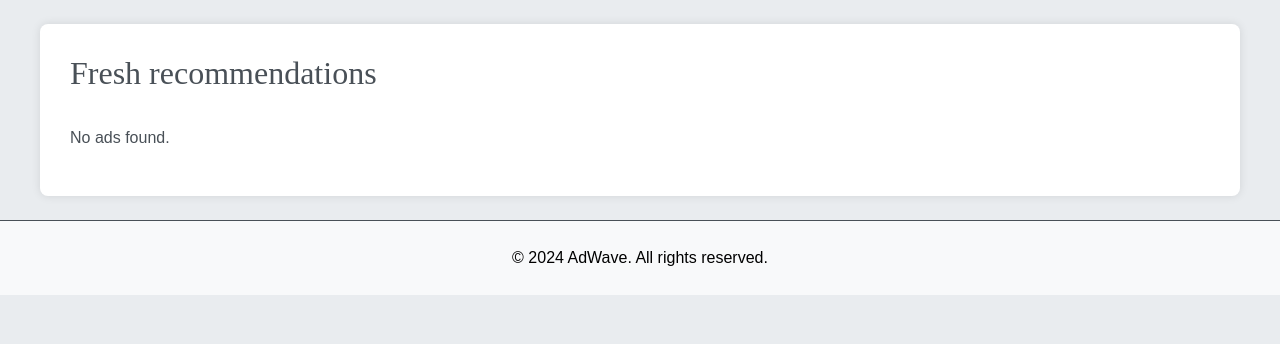
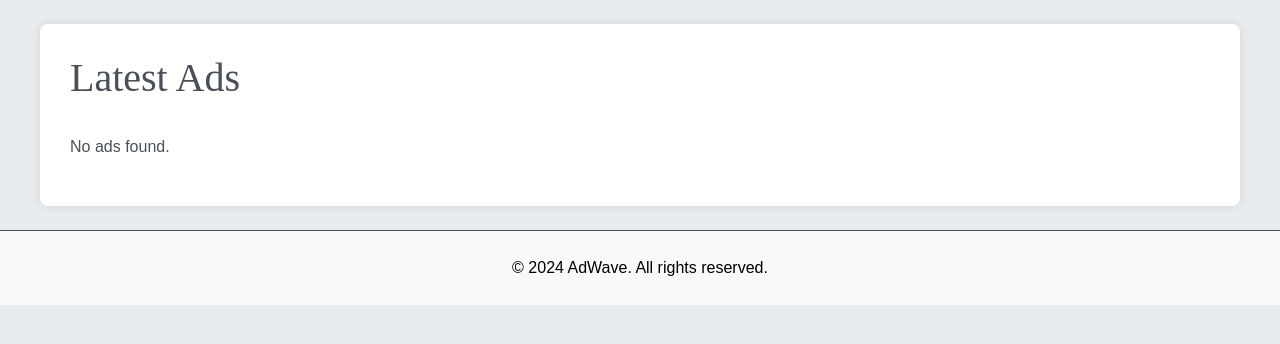
Before and after one commit to bragadeeshwaran06/Classifides, a Django app: page / in a window 1280 px wide. Shown: the part 128-472 px from the top of the page. Run offline with Django 5.2, Linux system fonts and the light colour scheme; data that the repository does not hold is empty; some libraries are stand-ins or nearby versions; some web fonts are replaced.

Commit message:
Update home view

```diff
--- a/classifides/ads/templates/base.html
+++ b/classifides/ads/templates/base.html
@@ -76,7 +76,11 @@
 
     <div class="container my-4">
         {% block content %}
-        <h2>Fresh recommendations</h2>
+        {% if category %}
+            <h1>{{ category.name }}</h1>
+        {% else %}
+            <h1>Latest Ads</h1>
+        {% endif %}
         <div class="latest-ads-section">
             <div class="row g-4">
                 {% for ad in ads %}
--- a/classifides/ads/templates/category.html
+++ b/classifides/ads/templates/category.html
@@ -17,7 +17,7 @@
                                 <div class="carousel-inner">
                                     {% for image in ad.images.all %}
                                         <div class="carousel-item {% if forloop.first %}active{% endif %}">
-                                            <img src="{{ image.image.url }}" class="d-block w-100 card-img-top ad-image" alt="{{ ad.title }}">
+                                            <img src="{{ image.image.url }}" class="d-block w-100 card-img-top ad-image" alt="{{ ad.title }}" style="object-fit: cover;">
                                         </div>
                                     {% endfor %}
                                 </div>
@@ -31,7 +31,7 @@
                                 </button>
                             </div>
                         {% else %}
-                            <img src="{#}" class="card-img-top" alt="No image available">
+                            <img src="{% static 'img/default.webp' %}" class="card-img-top" alt="No image available">
                         {% endif %}
                         <div class="card-body">
                             <h5 class="card-title">{{ ad.title }}</h5>
--- a/classifides/ads/views.py
+++ b/classifides/ads/views.py
@@ -11,13 +11,21 @@ from taggit.models import Tag
 
 def home(request):
     category_id = request.GET.get('category')
-    ads = Ad.objects.filter(category_id=category_id) if category_id else Ad.objects.order_by('-created_at')[:10]
+
+    if category_id:
+        ads = Ad.objects.filter(category_id=category_id)
+        category = get_object_or_404(Category, id=category_id)
+    else:
+        ads = Ad.objects.order_by('-created_at')[:10]
+        category = None
+
     categories = Category.objects.all()
 
     return render(request, 'base.html', {
         'ads': ads,
         'categories': categories,
         'selected_category': category_id,
+        'category': category,
     })
 
 def category_ads(request, category_id):
```
